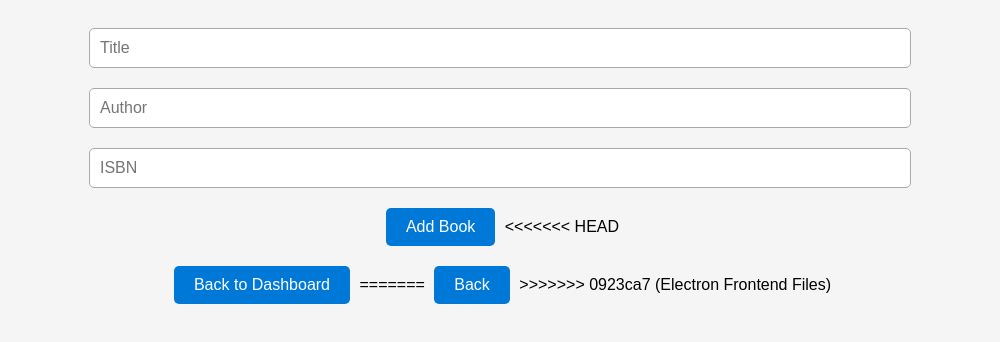
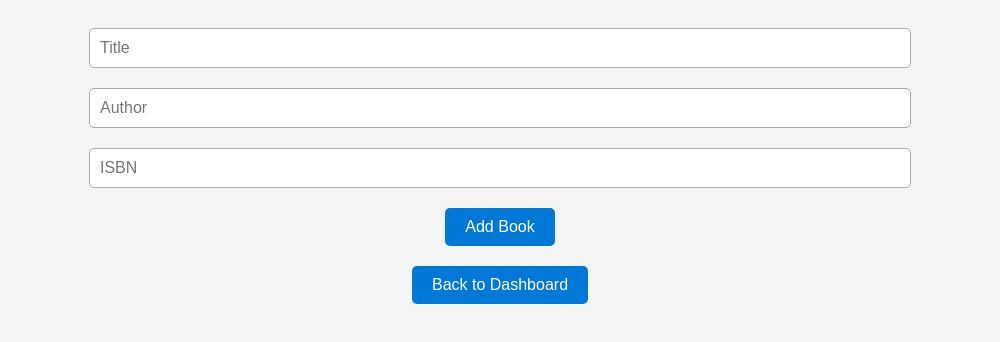
Before and after one commit to manahelhehe/sem_project_focp, an Electron app: page lmsElectron/addbook.html in a window 1000 px wide. Shown: the part 70-412 px from the top of the page. Drawn offline with Linux system fonts and the light colour scheme.

Commit message:
New Commits into Add Book

```diff
--- a/lmsElectron/addbook.html
+++ b/lmsElectron/addbook.html
@@ -10,12 +10,8 @@
     <input type="text" id="book-author" placeholder="Author"><br>
     <input type="text" id="book-ISBN" placeholder="ISBN"><br>
     <button id="add-book-submit">Add Book</button>
-<<<<<<< HEAD
     <br>
         <button onclick="window.location.href='dashboard.html'">Back to Dashboard</button>
-=======
-    <button id="backBtn">Back</button>
->>>>>>> 0923ca7 (Electron Frontend Files)
 
     <script src="renderer/renderer.js"></script>
 </body>
```
